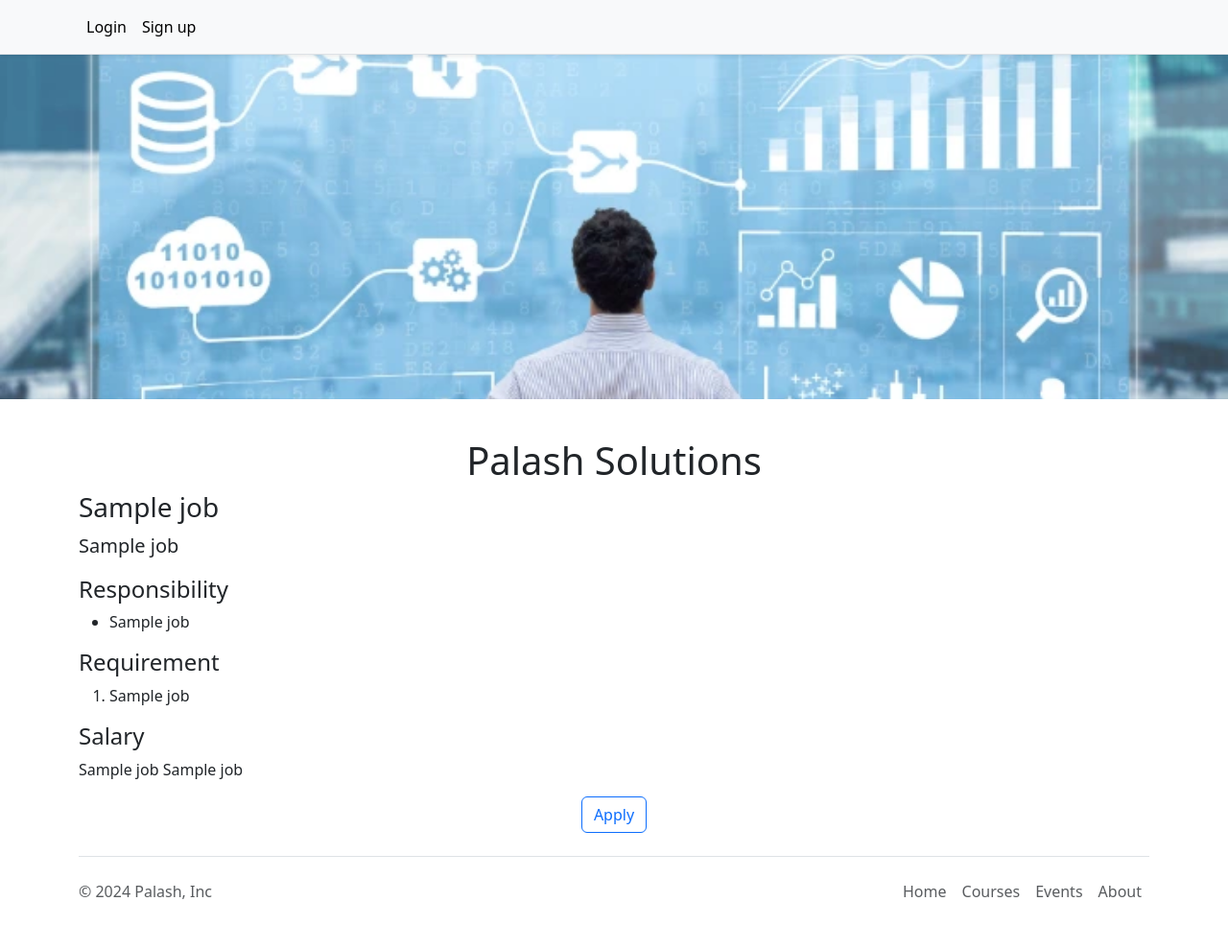
After one commit to Palash0307/project-website-2, a Flask app: template templates/jobpage.html in a window 1280 px wide. The commit adds this page. Shown: the whole page at 96% size. Run offline with Flask 3, Linux system fonts and the light colour scheme; the template is opened without the code that fills it: most values are stand-ins (such as "Sample title", 1, 10 or a date in 2020); parts of the project's set-up code (start-up, migrations or seed data) failed here and were passed over.

Commit message:
dynamic pages for each job

```diff
--- a/app.py
+++ b/app.py
@@ -1,15 +1,22 @@
 from flask import Flask,render_template,jsonify
 from sqlalchemy import text
-from database import load_jobs_from_db
+from database import load_jobs_from_db,load_job_from_db
 app =Flask(__name__)
 jobsdb=load_jobs_from_db()
 # @ decorater /-path to be deployed(right now its a home page)
 @app.route("/")
 def hello():
-    return render_template('home.html',jobs=jobsdb,company_name='Palash')
+    return render_template('home.html',jobs=jobsdb)
 @app.route("/api/jobs")
 def list_jobs():
     return jsonify(jobsdb)
+@app.route("/job/<id>")
+def show_job(id):
+    job=load_job_from_db(id)
+    if not job:
+        return "Not Found",404
+    # will extract the data from job and will put in jobpage.html
+    return render_template('jobpage.html',job=job)
 
 
 if __name__ == "__main__":
--- /dev/null
+++ b/templates/banner.html
@@ -0,0 +1,10 @@
+<style>
+    #banner {
+        height:360px;
+        width:100%;
+        object-fit: cover;
+        margin-bottom: 16px;
+    }
+
+</style>
+<img id="banner" src="/static/data_science.jpeg" alt="data_science" height="320">
--- /dev/null
+++ b/templates/bootstrap.html
@@ -0,0 +1,6 @@
+<meta charset="utf-8">
+<meta name="viewport" content="width=device-width, initial-scale=1">
+<title> Palash Solutions </title>
+<!--source:bootstrap-->
+<link
+    href="https://cdn.jsdelivr.net/npm/bootstrap@5.3.2/dist/css/bootstrap.min.css" rel="stylesheet" integrity="sha384-T3c6CoIi6uLrA9TneNEoa7RxnatzjcDSCmG1MXxSR1GAsXEV/Dwwykc2MPK8M2HN" crossorigin="anonymous">
--- /dev/null
+++ b/templates/jobpage.html
@@ -0,0 +1,49 @@
+<!DOCTYPE html>
+<html>
+    <head>
+      {% include 'bootstrap.html' %}
+
+    </head>
+    <body>
+        <!--header format-->
+        {% include 'nav.html' %}
+        {% include 'banner.html' %}
+        <!--container is used to center the inputs-->
+        <div class="container">
+            <!--giving margin at top and bottom mt and mb-->
+               <h1 class="text-center mt-4 mb-2">
+                   <!--adding tags-->
+                    Palash Solutions
+               </h1>
+ <!--as our values are stored in the form of integers in database, job is the object named in our app function show_job in render template-->
+
+                <h3 class="mb-2"> {{job[1]}} </h3>
+                <p class="lead"> {{job[2]}} </p>
+                <h4> Responsibility </h4>
+                <!--to show in bullet points ul=unordered list,li=list item--->
+                <ul>
+                    {% for line in  job[5].split("\n") %}
+                    <li> {{line}}</li>
+                    {% endfor %}
+                </ul>
+
+                <h4> Requirement </h4>
+                <ol> <!--ordered lists-->
+
+                        {% for line in  job[6].split("\n") %}
+                        <li> {{line}}</li>
+                        {% endfor %}
+
+                </ol>
+
+                <h4> Salary </h4>
+                <p>{{job[4]}} {{job[3]}} </p>
+    </div>
+        <div class="text-center col-12">
+            <!--adding mail to send cv's source:mailto package mailtolink.me 18thjan-->
+            <a href="mailto:palashaggarwal@gmail.com?subject=Application%20for%20{{job['title']}}&body=Name%3A%0D%0AAge%3A%0D%0AGender%3A%0D%0AAddress%3A%0D%0APhone%20Number%3A%0D%0ALinkedin%20id%3A%0D%0AExperience%20(in%20years)%3A%0D%0A%0D%0A%0D%0AWhy%20do%20you%20think%20you%20are%20perfect%20for%20this%20role%3F" type="button" class="btn btn-outline-primary float-right align-middle " >Apply</a>
+        </div>
+        {% include 'footer.html' %}
+
+    </body>
+</html>
```
Also changed, not shown: database.py (+16 -1 lines), templates/home.html (+5 -17 lines), templates/job_item.html (+4 -3 lines), requirements.txt (line endings or trailing spaces), templates/nav.html (line endings or trailing spaces).
